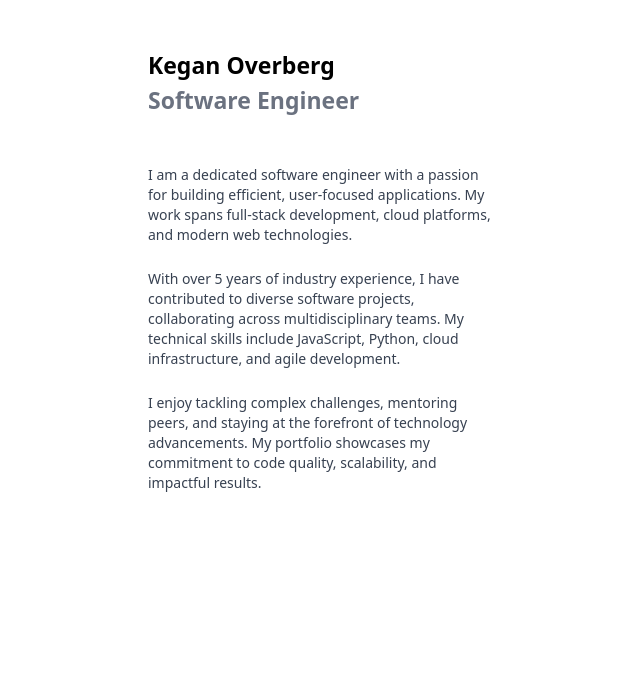
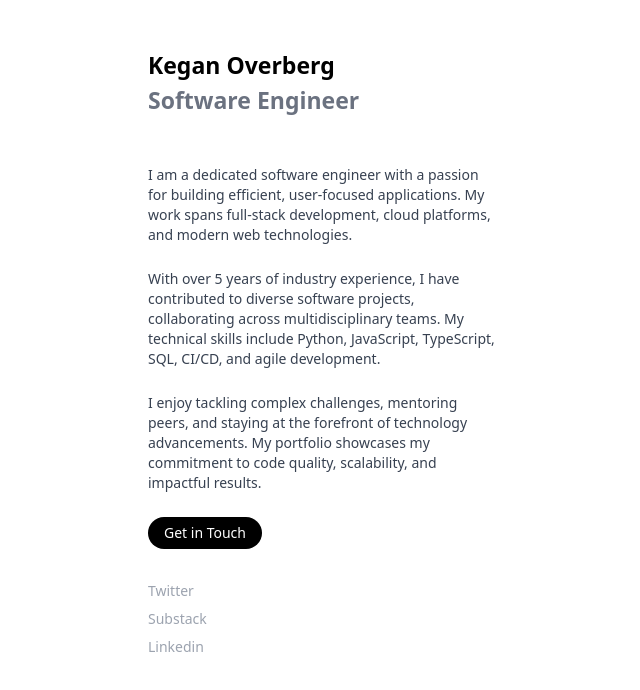
Before and after one commit to keganXi/personal-website, a React (Create React App) app: page / in a window 1280 px wide. Shown: the top 690 px of the page, without its empty margins (108-748 px from the left). Built offline with nearby package versions, Linux system fonts and the light colour scheme.

Commit message:
added links

```diff
--- a/src/App.tsx
+++ b/src/App.tsx
@@ -4,7 +4,7 @@ import React, { useState } from "react";
 const App: React.FC = () => {
   const about: string[] = [
     "I am a dedicated software engineer with a passion for building efficient, user-focused applications. My work spans full-stack development, cloud platforms, and modern web technologies.",
-    "With over 5 years of industry experience, I have contributed to diverse software projects, collaborating across multidisciplinary teams. My technical skills include JavaScript, Python, cloud infrastructure, and agile development.",
+    "With over 5 years of industry experience, I have contributed to diverse software projects, collaborating across multidisciplinary teams. My technical skills include Python, JavaScript, TypeScript, SQL, CI/CD, and agile development.",
     "I enjoy tackling complex challenges, mentoring peers, and staying at the forefront of technology advancements. My portfolio showcases my commitment to code quality, scalability, and impactful results.",
   ];
   return (
@@ -22,6 +22,36 @@ const App: React.FC = () => {
             <p>{parag}</p>
           ))}
         </div>
+
+        <div className="pt-6">
+          <button className="rounded-full px-4 py-1.5 text-sm bg-black text-white">
+            Get in Touch
+          </button>
+        </div>
+
+        <div className="pt-8 text-gray-400 text-sm space-y-2">
+          <a
+            href="https://x.com/KeganDev"
+            className="cursor-pointer block"
+            target="_blank"
+          >
+            Twitter
+          </a>
+          <a
+            href="https://substack.com/@kegandev?"
+            className="cursor-pointer block"
+            target="_blank"
+          >
+            Substack
+          </a>
+          <a
+            href="https://www.linkedin.com/in/kegan-o-aa9575173/"
+            target="_blank"
+            className="cursor-pointer block"
+          >
+            Linkedin
+          </a>
+        </div>
       </section>
     </div>
   );
```
